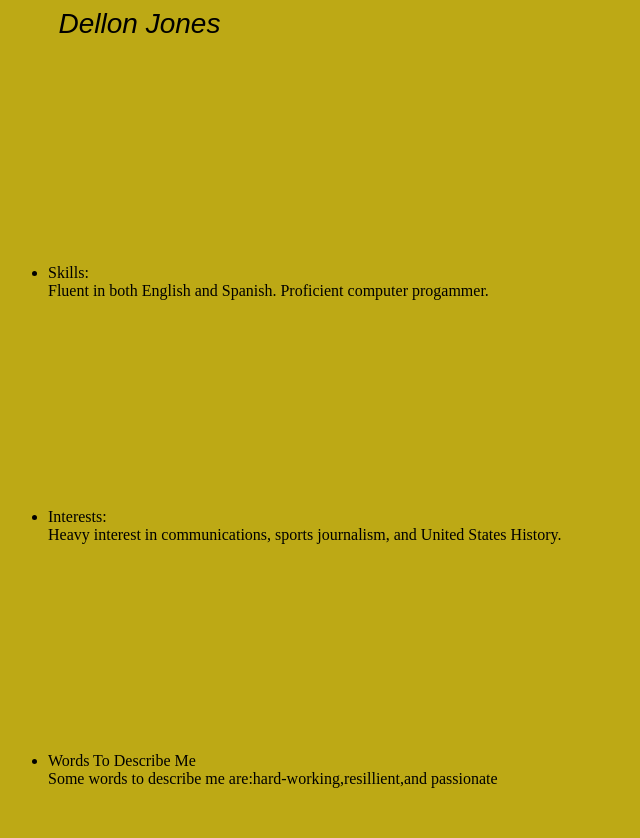
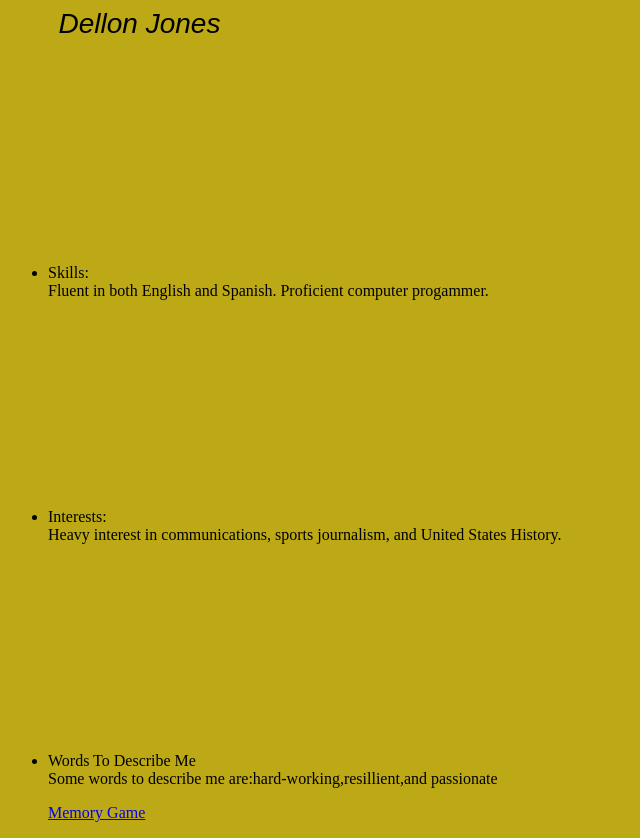
Before and after one commit to dellon/dellon.github.io, a plain HTML site: page index.html in a window 1280 px wide. Shown: the whole page, without its empty margins (0-640 px from the left). Before the commit the page ends 804 px from the top, so only its background shows below. Drawn offline with Linux system fonts and the light colour scheme.

Commit message:
Update index.html

```diff
--- a/index.html
+++ b/index.html
@@ -15,6 +15,7 @@
       Heavy interest in communications, sports journalism, and United States History.
       <li><a>Words To Describe Me</li>
         Some words to describe me are:hard-working,resillient,and passionate
+    <a href="memory/index.html"><p>Memory Game</p></a>
     </ul>
   </section>
 
```
